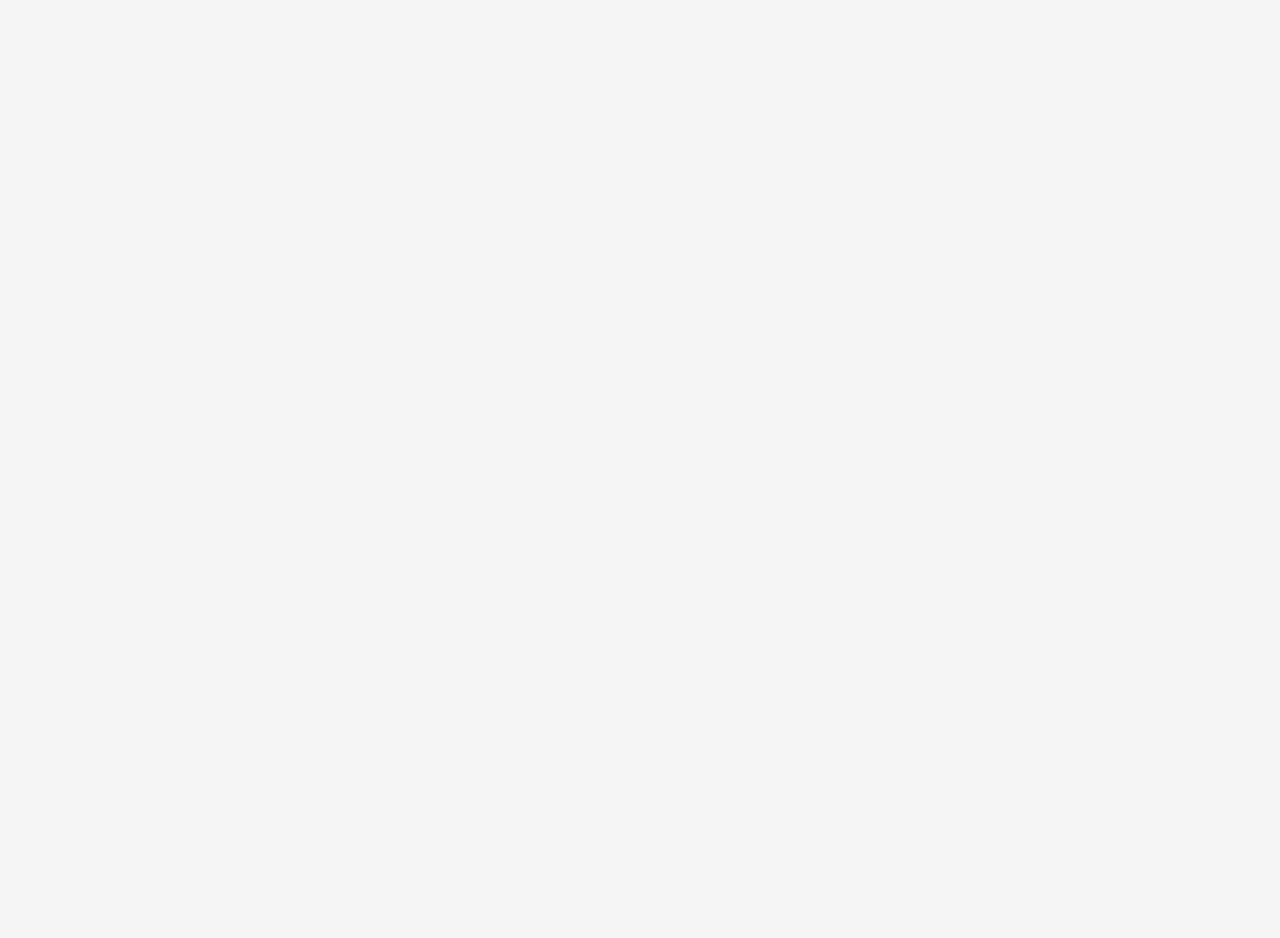
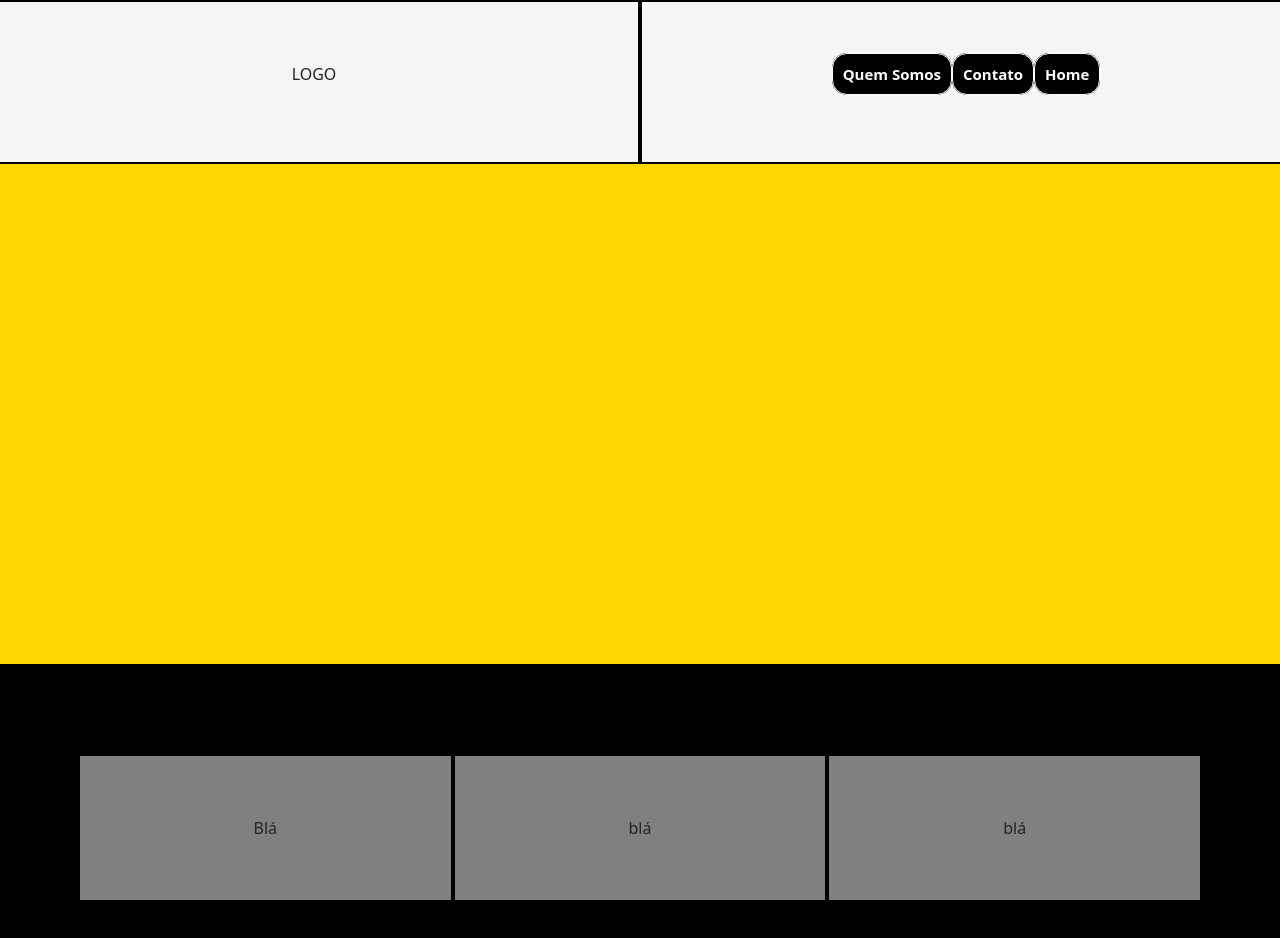
Before and after one commit to AndrewDeras/cliente-servidor-Senac, a React (Create React App) app in the folder testeP/cliente/: page /pagina-exercicio in a window 1280 px wide. Before the commit this address had no page. Shown: the top 938 px of the page. Before the commit the page ends 800 px from the top, so only its background shows below. Built offline with nearby package versions, Linux system fonts and the light colour scheme.

Commit message:
Aula 19 janeiro

```diff
--- a/testeP/cliente/src/componentes/Menu.jsx
+++ b/testeP/cliente/src/componentes/Menu.jsx
@@ -10,10 +10,11 @@ class Menu extends React.Component {
         return (
             <div className="menu">
                 <h1>Componentes</h1>
-                <a href="/ola">Ola OlaMundo</a><br/>
-                <a href="/gerador">Gerador</a><br/>
-                <a href="/exercicio11">exercicio 11 com classe</a><br/>
+                <a href="/ola">Ola OlaMundo</a><br />
+                <a href="/gerador">Gerador</a><br />
+                <a href="/exercicio11">exercicio 11 com classe</a><br />
                 <a href="/exercicio12">exercicio 12 com classe</a>
+                <a href="/pagina-exercicio">Página exercicio</a>
             </div>
         )
     }
--- a/testeP/cliente/src/componentes/Rota.jsx
+++ b/testeP/cliente/src/componentes/Rota.jsx
@@ -7,6 +7,8 @@ import ChangeBtnBgColor from "./changeBtnBgColor";
 import Menu from "./Menu";
 import Exercicio12Classe from "./Exercicio12Classe";
 import Exercicio11 from "./Exercicio11";
+import Template from "./pagina exercicio/Template";
+import QuemSomos from './pagina exercicio/QuemSomos'
 
 
 class Rota extends React.Component {
@@ -24,8 +26,10 @@ class Rota extends React.Component {
                         <Route path='/ola' element={<Form />} />
                         <Route path='/gerador' element={<Gerador linhas={3} colunas={4} />} />
                         <Route path='/btn' element={<ChangeBtnBgColor />} />
-                        <Route path='exercicio11' element={<Exercicio11 />} />
-                        <Route path='exercicio12' element={<Exercicio12Classe />} />
+                        <Route path='/exercicio11' element={<Exercicio11 />} />
+                        <Route path='/exercicio12' element={<Exercicio12Classe />} />
+                        <Route path="/pagina-exercicio" element={<Template />} />
+                        <Route path="/quem-somos" element={<QuemSomos/>}/>
                     </Routes>
                 </BrowserRouter>
             </div>
--- /dev/null
+++ b/testeP/cliente/src/componentes/pagina exercicio/Footer.css
@@ -0,0 +1,11 @@
+footer {
+    padding: 90px;
+    background-color: black;
+}
+
+footer div {
+    background-color: gray;
+    padding: 50px;
+    border: 1px solid red;
+    text-align: center;
+}
--- /dev/null
+++ b/testeP/cliente/src/componentes/pagina exercicio/Footer.jsx
@@ -0,0 +1,15 @@
+import React from "react";
+import './Footer.css'
+class Footer extends React.Component {
+    render() {
+        return (
+            <footer className="row">
+                <div className="col">Blá</div>
+                <div className="col">blá</div>
+                <div className="col">blá</div>
+            </footer>
+        )
+    }
+}
+
+export default Footer
--- /dev/null
+++ b/testeP/cliente/src/componentes/pagina exercicio/Header.css
@@ -0,0 +1,3 @@
+.col{
+    text-align: center;
+}
--- /dev/null
+++ b/testeP/cliente/src/componentes/pagina exercicio/Header.jsx
@@ -0,0 +1,21 @@
+import React from 'react'
+import './Header.css'
+
+class Header extends React.Component {
+    render() {
+        return (
+            <nav className='row' >
+                <div className='col' >
+                    <p>LOGO</p>
+                </div>
+                <div className='col' >
+                    <a href="./quem-somos">Quem Somos</a>
+                    <a href="">Contato</a>
+                    <a href="./">Home</a>
+                </div>
+            </nav>
+        )
+    }
+}
+
+export default Header
--- /dev/null
+++ b/testeP/cliente/src/componentes/pagina exercicio/Main.css
@@ -0,0 +1,10 @@
+main {
+    padding: 90px;
+    height: 500px;
+    background-color: gold;
+}
+
+.col{
+    border: 2px solid black;
+    padding: 60px;
+}
--- /dev/null
+++ b/testeP/cliente/src/componentes/pagina exercicio/Main.jsx
@@ -0,0 +1,17 @@
+import React from "react";
+import './Main.css'
+
+class Main extends React.Component {
+    constructor(props) {
+        super(props)
+    }
+    render() {
+        return (
+            <main className="Container" >
+                {this.props.conteudo}
+            </main>
+        )
+    }
+}
+
+export default Main
--- /dev/null
+++ b/testeP/cliente/src/componentes/pagina exercicio/QuemSomos.jsx
@@ -0,0 +1,15 @@
+import React from "react";
+import Template from "./Template";
+
+class QuemSomos extends React.Component {
+    render() {
+        return (
+            <div>
+                <h1>Quem Somos</h1>
+                <p><span>Lorem ipsum, dolor sit amet consectetur adipisicing elit. Eveniet sed ratione sunt repellat rerum in excepturi quaerat nihil sint delectus illum porro aspernatur optio, atque, animi ipsa, impedit ullam aliquam.</span><span>Ad ex eligendi non, quis aut fuga, ipsa enim temporibus, facere dicta quam possimus asperiores maxime consequatur architecto? Eligendi odit rem debitis quo optio architecto blanditiis quaerat a nam dolorem.</span></p>
+            </div>
+        )
+    }
+}
+
+export default QuemSomos
--- /dev/null
+++ b/testeP/cliente/src/componentes/pagina exercicio/Template.jsx
@@ -0,0 +1,21 @@
+import React from "react";
+import Footer from "./Footer";
+import Header from "./Header";
+import Main from "./Main";
+
+class Template extends React.Component {
+    constructor(props) {
+        super(props)
+    }
+    render() {
+        return (
+            <div>
+                <Header />
+                <Main conteudo={this.props.child} />
+                <Footer />
+            </div>
+        )
+    }
+}
+
+export default Template
```
Also changed, not shown: testeP/cliente/src/componentes/pagina exercicio/MainPG.jsx (added, +13 -0 lines), testeP/cliente/src/index.js (+0 -12 lines).
